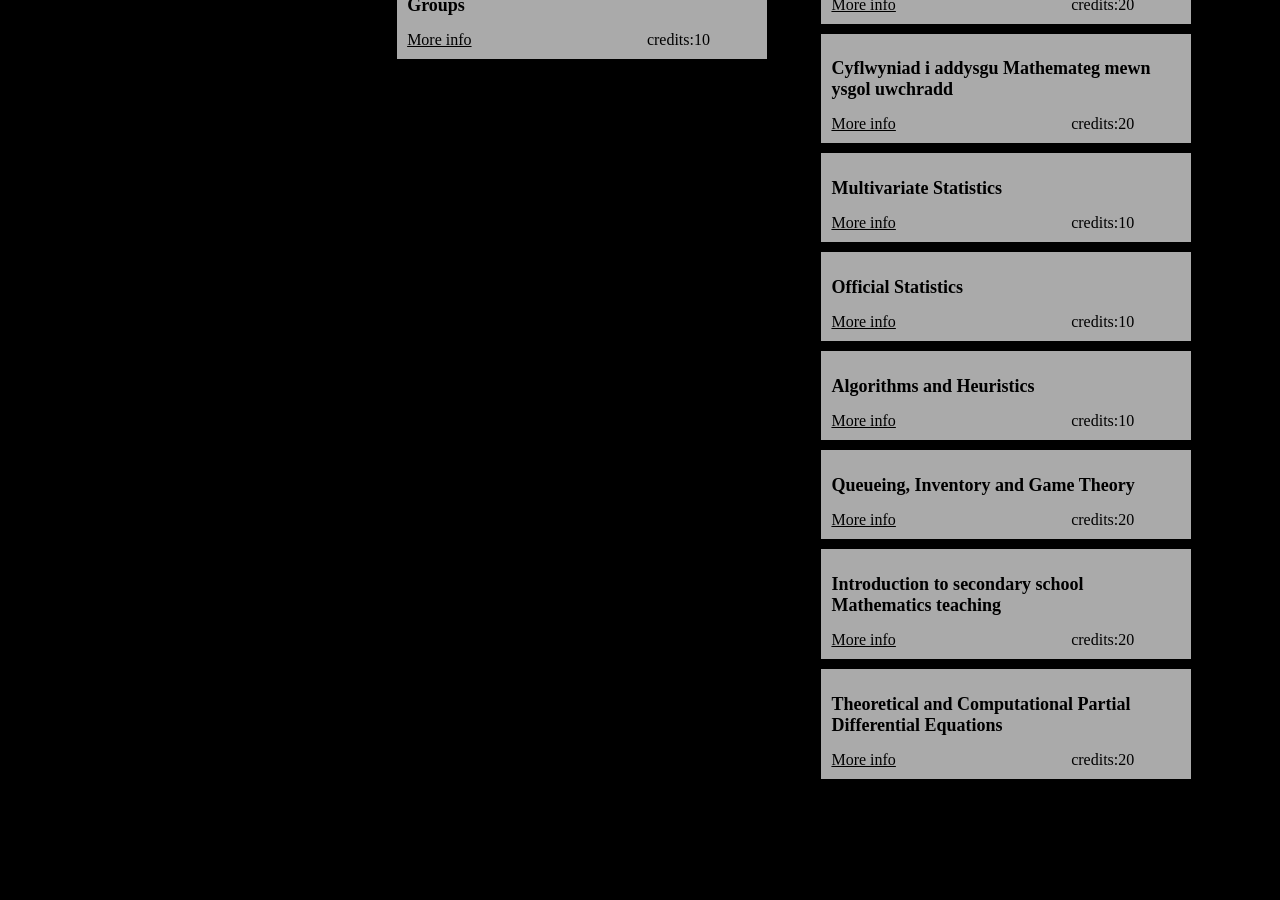
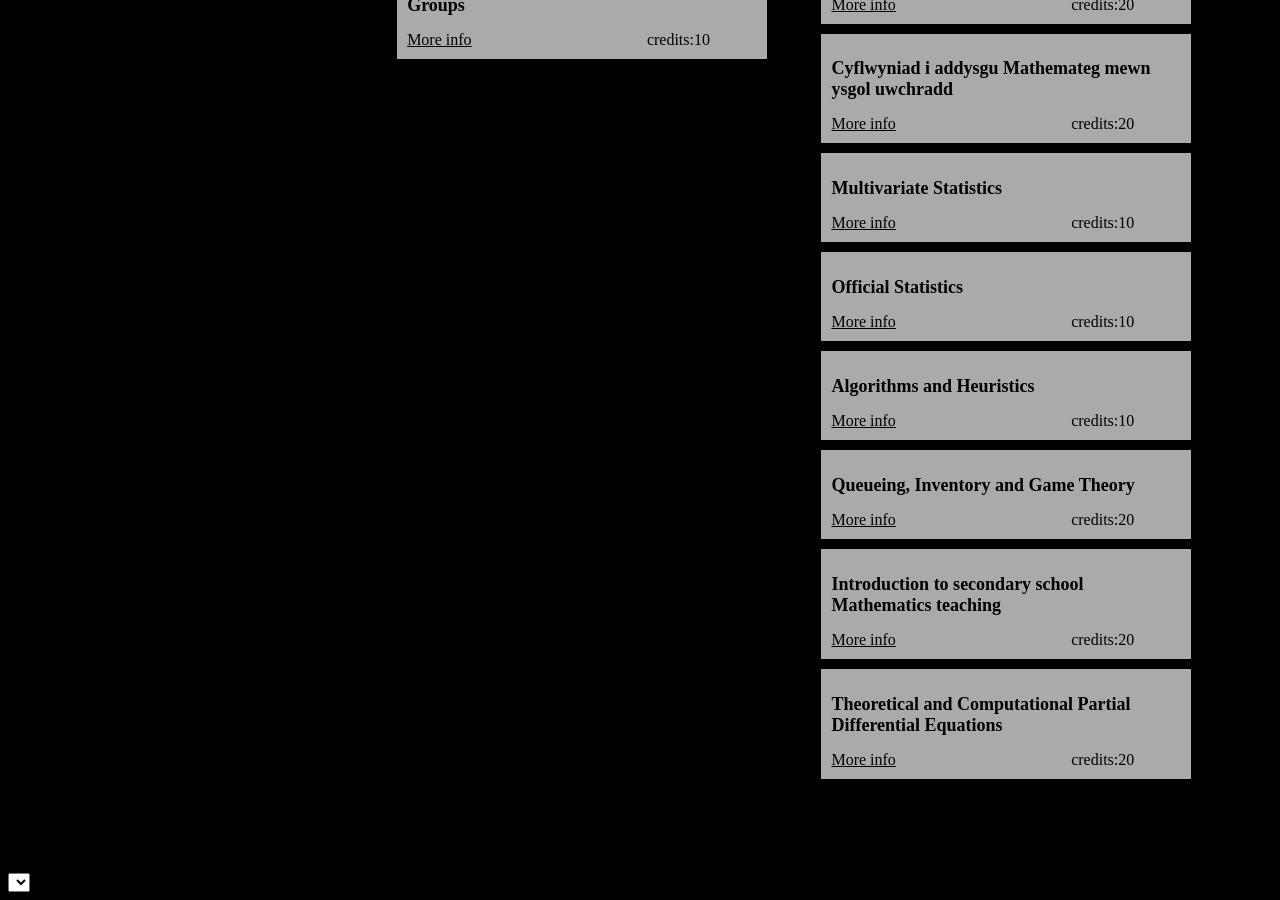
Before and after one commit to alcarney/ModulePlanner-1, a Jekyll site: the page built from mors.html, in a window 1280 px wide and 900 px high, scrolled down 1766 px. Built offline with Jekyll 4.4.1, drawn with Linux system fonts in a browser that asks for light colours; nearby versions of some CDN libraries; before the commit the page ends 2563 px from its top, so only the background shows below that.

Commit message:
Starting to impliment themes

```diff
--- /dev/null
+++ b/_data/_themes.yml
@@ -0,0 +1,5 @@
+- name: beta1 theme
+  shortname: main
+
+- name: dark theme
+  shortname: dark
--- a/_includes/footer.html
+++ b/_includes/footer.html
@@ -1,24 +1,26 @@
 <footer class="site-footer">
 
-  <div class="wrapper">
+  <div class="wrap">
 
-    <h2 class="footer-heading">{{ site.title }}</h2>
-
-    <div class="footer-col-wrapper">
-      <div class="footer-col footer-col-1">
-        <ul class="contact-list">
-          <li>{{ site.title }}</li>
-          <li><a href="mailto:{{ site.email }}">{{ site.email }}</a></li>
-        </ul>
+      <div class="column footer-col-1">
+        {% for theme in site.data.themes %}
+        <div id="{{theme.shortname}}" class="themes">
+  	<p>Theme: {{theme.name}}</p>
+        </div>
+        {% endfor%}
       </div>
 
-      <div class="footer-col footer-col-2">
-        </ul>
+      <div class="column footer-col-2">
+        <p>Website Version: </p>
       </div>
 
-      <div class="footer-col footer-col-3">
-        <p>{{ site.description }}</p>
-      </div>
+    <div class="column footer-col-3">
+      <p>Change Theme:</p>
+      <select id="theme-chooser">
+        {% for theme in site.data.themes %}
+	    <option value="{{theme.shortname}}">{{theme.name}}</option>
+        {% endfor %}
+      </select>
     </div>
 
   </div>
--- a/_includes/head.html
+++ b/_includes/head.html
@@ -9,5 +9,8 @@
   <link rel="stylesheet" href="{{ "/css/main.css" | prepend: site.baseurl }}">
   <link rel="canonical" href="{{ page.url | replace:'index.html','' | prepend: site.baseurl | prepend: site.url }}">
   <link rel="alternate" type="application/rss+xml" title="{{ site.title }}" href="{{ "/feed.xml" | prepend: site.baseurl | prepend: site.url }}">
+
+  <!-- <link id="theme-def" rel="stylesheet" href="/css/main.css"> -->
   <script src="//cdnjs.cloudflare.com/ajax/libs/jquery/2.1.3/jquery.min.js" type="text/javascript"></script>
   <script src="/js/main.js" type="text/javascript"></script>
+  <script src="/js/theme-changer.js" type="text/javascript"></script>
--- a/_layouts/default.html
+++ b/_layouts/default.html
@@ -9,4 +9,8 @@
       {{ content }}
 </body>
 
+<footer>
+    {% include footer.html %}
+</footer>
+
 </html>
--- /dev/null
+++ b/_sass/_mixins.scss
@@ -0,0 +1,66 @@
+/**
+ * This is a mixin, it's basically a function which will return css.
+
+   This one tests to see what the size of the display is and whatever css
+   we contain within it when we "call" it will be activated if the device
+   is satisfied
+ */
+@mixin if-device($device) {
+  @media screen and (max-width: $device) {
+    @content;
+  }
+}
+
+@mixin column-count($n) {
+    -webkit-column-count: $n;
+       -moz-column-count: $n;
+            column-count: $n;
+}
+
+@mixin border-radius($radius...) {
+  -webkit-border-radius: $radius;
+     -moz-border-radius: $radius;
+          border-radius: $radius;
+}
+
+@mixin border-bottom-left-radius($radius...) {
+  -webkit-border-bottom-left-radius: $radius;
+     -moz-border-bottom-left-radius: $radius;
+          border-bottom-left-radius: $radius;
+}
+
+@mixin border-bottom-right-radius($radius...) {
+  -webkit-border-bottom-right-radius: $radius;
+     -moz-border-bottom-right-radius: $radius;
+          border-bottom-right-radius: $radius;
+}
+
+@mixin border-top-right-radius($radius...) {
+  -webkit-border-top-right-radius: $radius;
+     -moz-border-top-right-radius: $radius;
+          border-top-right-radius: $radius;
+}
+
+@mixin border-top-left-radius($radius...) {
+  -webkit-border-top-left-radius: $radius;
+     -moz-border-top-left-radius: $radius;
+          border-top-left-radius: $radius;
+}
+
+@mixin box-shadow($style...) {
+    -webkit-box-shadow: $style;
+       -moz-box-shadow: $style;
+            box-shadow: $style;
+}
+
+@mixin transition($transition...) {
+    -webkit-transition: $transition;
+       -moz-transition: $transition;
+            transition: $transition;
+}
+
+@mixin linear-gradient($grad...) {
+    background:  -webkit-linear-gradient($grad);
+    background:  -moz-linear-gradient($grad);
+    background:   linear-gradient($grad);
+}
--- /dev/null
+++ b/_sass/_themes/_dark/_base.scss
@@ -0,0 +1,135 @@
+* {
+    font-family: $fonts;
+
+    h1 {
+        font-size: $title-font-size;
+    }
+
+    h2 {
+        font-size: $title-font-size * 0.9;
+    }
+
+    h3 {
+        font-size: $title-font-size * 0.8;
+    }
+
+    h4 {
+        font-size: $title-font-size * 0.75;
+    }
+
+    h5 {
+        font-size: $title-font-size * 0.7;
+    }
+
+    h6 {
+        font-size: $title-font-size * 0.6;
+    }
+}
+
+header.site-header {
+
+    background-color: $middle-bg;
+    border-bottom: $menu-border-style;
+    @include box-shadow($shadow-style);
+
+    .menu-item,
+    .menu-name {
+        padding-top: 10px;
+        padding-bottom: 10px;
+        list-style: none;
+        border-left: $menu-border-style;
+
+        a {
+            color: $text-color;
+
+            &:hover {
+                color: lighten($cardiff-red, 5%);
+            }
+
+            &:visited {
+                color: $text-color;
+
+                &:hover {
+                    color: lighten($cardiff-red, 5%);
+                }
+            }
+        }
+
+    }
+}
+
+body {
+    @include linear-gradient($background-style);
+    background-size: 15px 15px;
+    color: $text-color;
+
+    h1, h2, h3, h4, h5, h6 {
+        color: darken($cardiff-red, 15%);
+    }
+
+    a {
+        color: $cardiff-red;
+        text-decoration: none;
+
+        &:hover {
+            color: lighten($cardiff-red, 10%);
+            font-style: italic;
+        }
+
+        &:visited {
+            color: darken($cardiff-red, 10%);
+
+            &:hover {
+                color: lighten($cardiff-red, 5%);
+                font-style: italic;
+            }
+        }
+
+    }
+}
+
+.post-header {
+    margin-bottom: 0;
+    position: relative;
+    z-index: 1;
+    text-shadow: $text-shadow-style;
+    @include border-top-left-radius($corner-radius);
+    @include border-top-right-radius($corner-radius);
+    @include border-bottom-left-radius(2px);
+    @include border-bottom-right-radius(2px);
+    @include box-style(lighten($middle-bg, 10%));
+}
+
+.post-content {
+
+    margin-left: 5px;
+    margin-right: 5px;
+
+    @include box-style($middle-bg);
+    @include border-bottom-left-radius($corner-radius);
+    @include border-bottom-right-radius($corner-radius);
+
+
+    h1,h2 {
+        padding: 20px;
+        z-index: 1;
+        background-color: lighten($middle-bg, 10%);
+        @include box-shadow($shadow-style);
+        text-shadow: $text-shadow-style;
+    }
+
+    pre {
+        padding: 10px;
+        overflow-y: hidden;
+        @include border-radius($corner-radius);
+        @include box-shadow($shadow-style);
+        border: $code-border-style;
+    }
+}
+
+footer {
+    padding-top: 20px;
+    padding-bottom: 20px;
+    background-color: $middle-bg;
+    border-top: $menu-border-style;
+}
--- /dev/null
+++ b/_sass/_themes/_dark/_sessions.scss
@@ -0,0 +1,43 @@
+body#sessions {
+    .post-content {
+        background: transparent;
+        @include box-shadow(none);
+    }
+
+    .session-year {
+        h4 {
+            @include box-style(lighten($middle-bg, 10%));
+            @include border-radius($corner-radius);
+            text-shadow: $text-shadow-style;
+        }
+    }
+
+    .session-term {
+        h5 {
+            @include box-style(lighten($middle-bg, 5%));
+            @include border-radius($corner-radius);
+            text-shadow: $text-shadow-style;
+        }
+    }
+
+    .session {
+        margin-top: 20px;
+        @include box-style($middle-bg);
+        padding-left: 30px;
+        @include border-radius($corner-radius);
+
+        li {
+            list-style-type: lower-greek;
+        }
+    }
+
+    .session-week,
+    .session-qots{
+        color: $cardiff-red;
+    }
+
+    .session-name,
+    .session-quote {
+        font-style: italic;
+    }
+}
--- /dev/null
+++ b/css/dark.scss
@@ -0,0 +1,40 @@
+---
+---
+
+@charset "utf-8";
+
+// Some common colours
+$black: #000000;
+$white: #ffffff;
+$cardiff-red: #ff0000;
+$cardiff-complement: #111;
+
+// Text
+$fonts: Arial, Helvetica, sans-serif;
+$title-font-size: 36px;
+$text-color: $white;
+$text-shadow-style: 1px 1px $black;
+
+// Backgrounds
+$bg-d: #111;
+$bg-l: lighten($bg-d, 1%);
+$background-style: 45deg, $bg-d 25%, $bg-l 25%, $bg-l 50%, $bg-d 50%, $bg-d 75%, $bg-l 75%;
+$middle-bg: #222;
+
+// Other fancy stuff
+$corner-radius: 10px;
+$shadow-style: 5px 5px 3px $black;
+$menu-border-style: 1px solid $cardiff-red;
+
+$code-border-style: solid 1px $white ;
+
+@mixin box-style($bg-color) {
+        padding: 20px;
+        background-color: $bg-color;
+        @include box-shadow($shadow-style);
+}
+
+@import "_layout",
+        "_mixins",
+        "_themes/_dark/_base",
+        "_themes/_dark/_sessions"
--- /dev/null
+++ b/js/theme-changer.js
@@ -0,0 +1,53 @@
+$(document).ready(function () {
+
+
+    // Hopefully so that the code is easier to follow we define our selectors
+    // now
+    var stylesheet = "link#theme-def";
+    var themenames = "div.themes";
+    var themechooser = "select#theme-chooser";
+
+    // This function handles everything to do with changing the theme
+    // including:
+    //             - Changing the stylesheet
+    //             - Updating the footer text
+    //             - Updating the dropdown selection
+    //             - If the facility is available, saving the user preference
+    var changeTheme = function(shortname) {
+
+	// Change the stylesheet
+	$(stylesheet).attr("href", "/css/" + shortname + ".css");
+
+	// Hide all theme details
+	$(themenames).hide();
+
+	// Unhide the relevant theme
+	$(themenames + "#" + shortname).show();
+
+	// Update the dropdown
+	$(themechooser).val(shortname);
+
+	// If local storage is available, save the theme so the change
+	// is persistent both accross page loads and entire sessions
+	if (typeof(Storage) !== undefined) {
+	    localStorage.setItem("theme", shortname);
+	}
+    };
+
+    // In case there already is a saved preference, load that theme
+    // otherwise load the default
+    if (localStorage.theme) {
+	changeTheme(localStorage.theme);
+    } else {
+	changeTheme("main");
+    }
+
+    // Finally this code is only run when the user makes a choice using the
+    // dropdown in the footer
+    $(themechooser).change(function() {
+
+	var new_theme = $(themechooser).val();
+	changeTheme(new_theme);
+
+    });
+});
```
